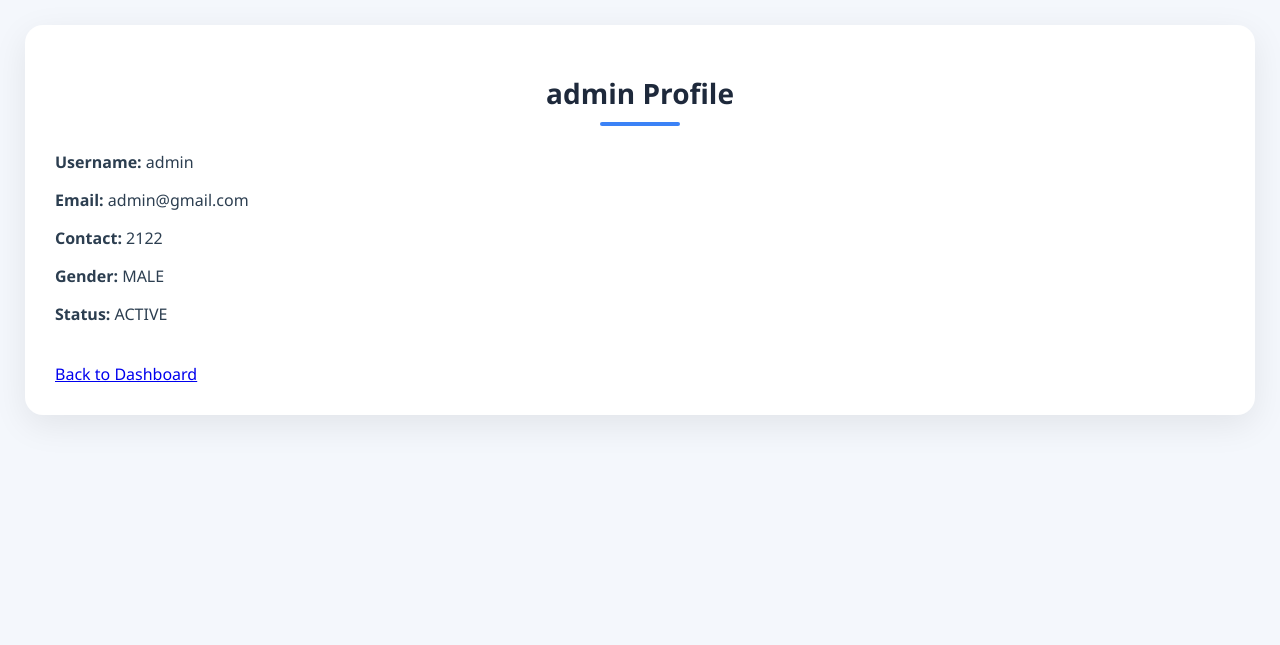
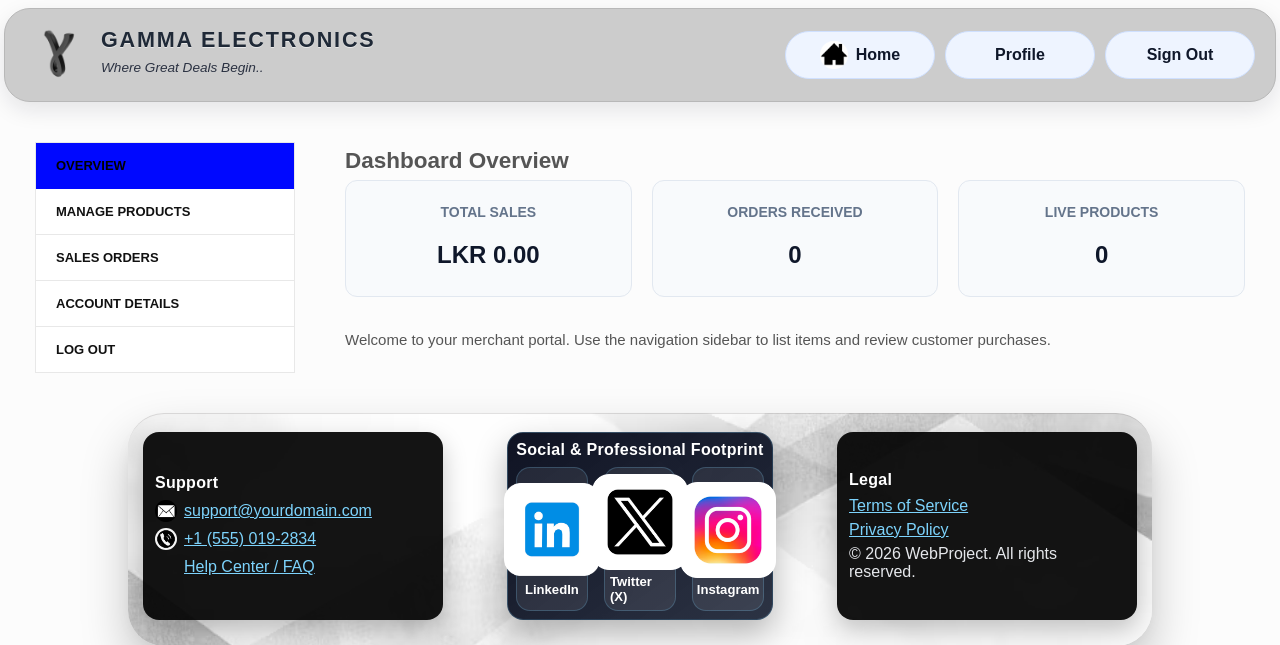
Before and after one commit to IndurangaMV/webProject_Ecommerce, a PHP site: page /sellerProfile.php in a window 1280 px wide. Shown: the top 645 px of the page. Run offline with PHP 8.4, Linux system fonts and the light colour scheme; a user stored in the database is signed in; data comes from the database, SQL or seed files in the repository.

Commit message:
updates for the sellerProfile.js
updates

```diff
--- /dev/null
+++ b/assests/js/sellerProfile.js
@@ -0,0 +1,38 @@
+/* --- Seller Sidebar Tab Switching --- */
+document.querySelectorAll('.sidebar-menu .menu-item').forEach(item => {
+    item.addEventListener('click', function(e) {
+        const target = this.getAttribute('data-target');
+        if (!target) return;
+
+        e.preventDefault();
+
+        document.querySelectorAll('.sidebar-menu .menu-item').forEach(li => {
+            li.classList.remove('active');
+        });
+        this.classList.add('active');
+
+        document.querySelectorAll('.content-section').forEach(section => {
+            section.classList.remove('active-content');
+        });
+
+        const targetSection = document.getElementById(`section-${target}`);
+        if (targetSection) {
+            targetSection.classList.add('active-content');
+        }
+    });
+});
+
+/* --- Password Visibility Toggle Function --- */
+document.querySelectorAll('.toggle-password').forEach(icon => {
+    icon.addEventListener('click', function() {
+        const input = this.parentElement.querySelector('input');
+
+        if (input.type === 'password') {
+            input.type = 'text';
+            this.classList.replace('fa-regular', 'fa-solid');
+        } else {
+            input.type = 'password';
+            this.classList.replace('fa-solid', 'fa-regular');
+        }
+    });
+});
--- a/views/sellerProfile.php
+++ b/views/sellerProfile.php
@@ -1,51 +1,149 @@
 <?php
-include "../config/session.php";
-include "../config/connection.php";
+if (session_status() === PHP_SESSION_NONE) {
+    session_start();
+}
+// Checking if a seller session exists, falling back to 'Seller Admin'
+$sellerName = isset($_SESSION['seller_name']) ? htmlspecialchars($_SESSION['seller_name']) : 'Gamma Partner';
+?>
+<!DOCTYPE html>
+<html lang="en">
+<head>
+    <meta charset="UTF-8">
+    <meta name="viewport" content="width=device-width, initial-scale=1.0">
+    <title>Seller Control Panel - Gamma Electronics</title>
+    <link rel="stylesheet" href="../assests/css/userProfile.css"> <link rel="stylesheet" href="https://cdnjs.cloudflare.com/ajax/libs/font-awesome/6.4.0/css/all.min.css">
 
-if (!isset($_SESSION["user"])) {
-    header("Location: ../views/login.php");
-    exit;
-}
+    <style>
+        .content-section { display: none; }
+        .content-section.active-content { display: block; }
 
-$username = $_SESSION["user"];
-$stmt = $conn->prepare("SELECT u.user_id, u.username, u.email, u.contact_no, COALESCE(g.gender,'N/A') AS gender, COALESCE(u.status,'N/A') AS status, COALESCE(ut.type,'Unknown') AS user_type_label
-                        FROM user u
-                        LEFT JOIN gender g ON u.gender = g.gender_id
-                        LEFT JOIN user_type ut ON u.user_type = ut.type_id
-                        WHERE u.username = ?");
-$user = null;
-if ($stmt) {
-    $stmt->bind_param('s', $username);
-    $stmt->execute();
-    $result = $stmt->get_result();
-    if ($result) {
-        $user = $result->fetch_assoc();
-    }
-}
-
-if (!$user) {
-    echo "User profile not found.";
-    exit;
-}
-?>
-
-<!DOCTYPE html>
-<html>
-<head>
-    <title>User Profile</title>
-    <link rel="stylesheet" href="../assests/css/style.css">
+        /* Quick custom additions for seller metric cards */
+        .metrics-grid { display: grid; grid-template-columns: repeat(auto-fit, minmax(200px, 1fr)); gap: 20px; margin-bottom: 30px; }
+        .metric-card { background: #f8fafc; border: 1px solid #e2e8f0; padding: 20px; border-radius: 12px; text-align: center; }
+        .metric-card h3 { margin: 0 0 10px 0; font-size: 14px; color: #64748b; text-transform: uppercase; }
+        .metric-card p { margin: 0; font-size: 24px; font-weight: bold; color: #0f172a; }
+    </style>
 </head>
 <body>
-<div class="container">
-    <h1><?php echo htmlspecialchars($user['user_type_label']); ?> Profile</h1>
-    <p><strong>Username:</strong> <?php echo htmlspecialchars($user['username']); ?></p>
-    <p><strong>Email:</strong> <?php echo htmlspecialchars($user['email']); ?></p>
-    <p><strong>Contact:</strong> <?php echo htmlspecialchars($user['contact_no']); ?></p>
-    <p><strong>Gender:</strong> <?php echo htmlspecialchars($user['gender']); ?></p>
-    <p><strong>Status:</strong> <?php echo htmlspecialchars($user['status']); ?></p>
 
-    <br>
-    <a href="dashboard.php">Back to Dashboard</a>
-</div>
+    <?php include 'partials/header.php'; ?>
+
+    <div class="account-container">
+
+        <!--<div class="user-welcome-header" style="background: linear-gradient(135deg, #1e293b, #0f172a); color: #fff; border-radius: 16px; padding: 24px;">
+            <div class="welcome-avatar" style="background: rgba(255,255,255,0.1);">
+                <i class="fa-solid fa-store" style="color: #38bdf8;"></i>
+            </div>
+            <div class="welcome-text">
+                <span class="greeting" style="color: #94a3b8;">Seller Center</span>
+                <h2 class="username" style="color: #fff;"><?php echo $sellerName; ?></h2>
+            </div>
+        </div>-->
+
+        <div class="dashboard-layout">
+            <aside class="account-sidebar">
+                <ul class="sidebar-menu">
+                    <li class="menu-item active" data-target="overview"><a href="#">OVERVIEW</a></li>
+                    <li class="menu-item" data-target="products"><a href="#">MANAGE PRODUCTS</a></li>
+                    <li class="menu-item" data-target="sales"><a href="#">SALES ORDERS</a></li>
+                    <li class="menu-item" data-target="details"><a href="#">ACCOUNT DETAILS</a></li>
+                    <li class="menu-item"><a href="../config/logout.php">LOG OUT</a></li>
+                </ul>
+            </aside>
+
+            <main class="account-main-content">
+
+                <div id="section-overview" class="content-section active-content">
+                    <h2>Dashboard Overview</h2>
+                    <div class="metrics-grid">
+                        <div class="metric-card"><h3>Total Sales</h3><p>LKR 0.00</p></div>
+                        <div class="metric-card"><h3>Orders Received</h3><p>0</p></div>
+                        <div class="metric-card"><h3>Live Products</h3><p>0</p></div>
+                    </div>
+                    <p>Welcome to your merchant portal. Use the navigation sidebar to list items and review customer purchases.</p>
+                </div>
+
+                <div id="section-products" class="content-section">
+                    <h2>Inventory Management</h2>
+                    <p>This is where your list of active inventory products will render.</p>
+                    <button class="save-changes-btn" style="background-color: #2b70c9;">+ Add New Product</button>
+                </div>
+
+                <div id="section-sales" class="content-section">
+                    <h2>Customer Sales Orders</h2>
+                    <p>This is where orders placed by clients for your items will appear for fulfillment.</p>
+                </div>
+
+                <div id="section-details" class="content-section">
+                    <form action="../config/updateSellerAccount.php" method="POST" class="account-details-form">
+
+                        <div class="form-row">
+                            <div class="form-group">
+                                <label>First name <span class="required">*</span></label>
+                                <input type="text" name="firstname" value="Teshan" required>
+                            </div>
+                        </div>
+
+                        <div class="form-row">
+                            <div class="form-group">
+                                <label>Last name <span class="required">*</span></label>
+                                <input type="text" name="lastname" value="Thevindu" required>
+                            </div>
+                        </div>
+
+                        <div class="form-row">
+                            <div class="form-group">
+                                <label>Display name <span class="required">*</span></label>
+                                <input type="text" name="displayname" value="<?php echo $sellerName; ?>" required>
+                                <small class="form-hint">This will be how your name will be displayed in the seller section and in reviews</small>
+                            </div>
+                        </div>
+
+                        <div class="form-row">
+                            <div class="form-group">
+                                <label>Email address <span class="required">*</span></label>
+                                <input type="email" name="email" value="teshan318@gmail.com" required>
+                            </div>
+                        </div>
+
+                        <fieldset class="password-change-fieldset">
+                            <legend>Password change</legend>
+
+                            <div class="form-row">
+                                <div class="form-group password-wrapper">
+                                    <label>Current password (leave blank to leave unchanged)</label>
+                                    <input type="password" name="current_password" value="********">
+                                    <i class="fa-regular fa-eye toggle-password"></i>
+                                </div>
+                            </div>
+
+                            <div class="form-row">
+                                <div class="form-group password-wrapper">
+                                    <label>New password (leave blank to leave unchanged)</label>
+                                    <input type="password" name="new_password">
+                                    <i class="fa-regular fa-eye toggle-password"></i>
+                                </div>
+                            </div>
+
+                            <div class="form-row">
+                                <div class="form-group password-wrapper">
+                                    <label>Confirm new password</label>
+                                    <input type="password" name="confirm_password">
+                                    <i class="fa-regular fa-eye toggle-password"></i>
+                                </div>
+                            </div>
+                        </fieldset>
+
+                        <button type="submit" class="save-changes-btn">Save changes</button>
+                    </form>
+                </div>
+
+            </main>
+        </div>
+    </div>
+
+    <?php include 'partials/footer.php'; ?>
+
+    <script src="../assests/js/sellerProfile.js"></script>
 </body>
 </html>
```
